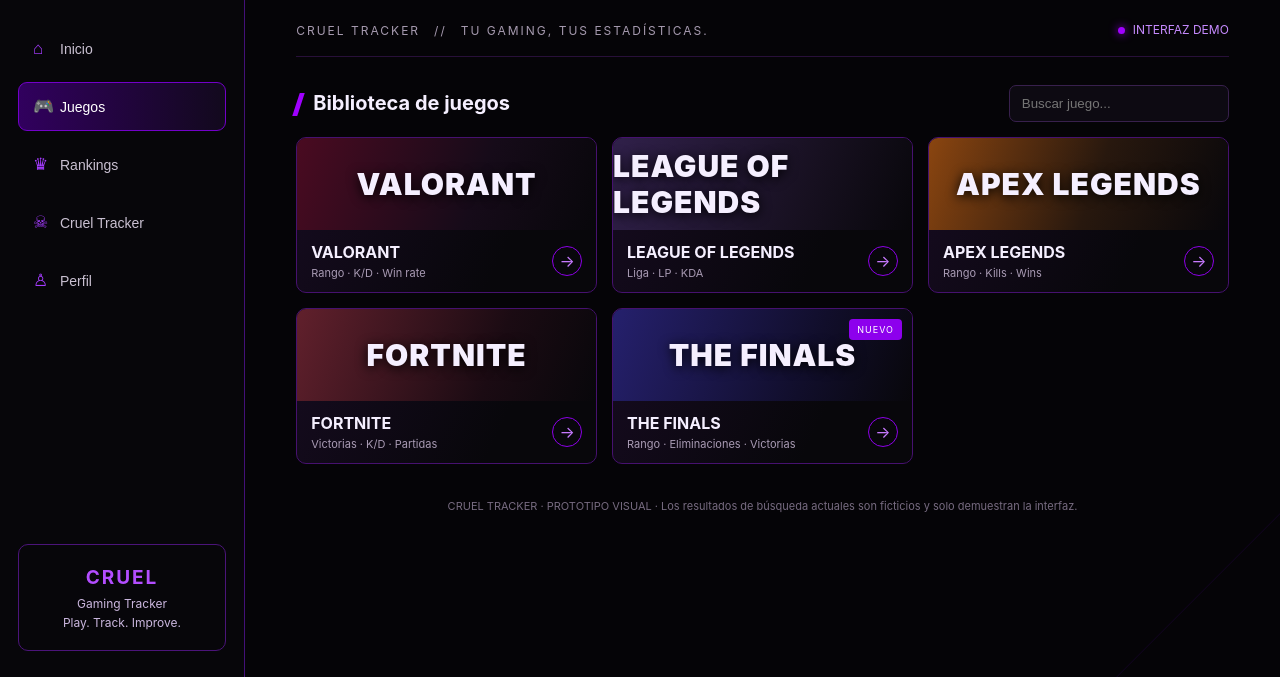
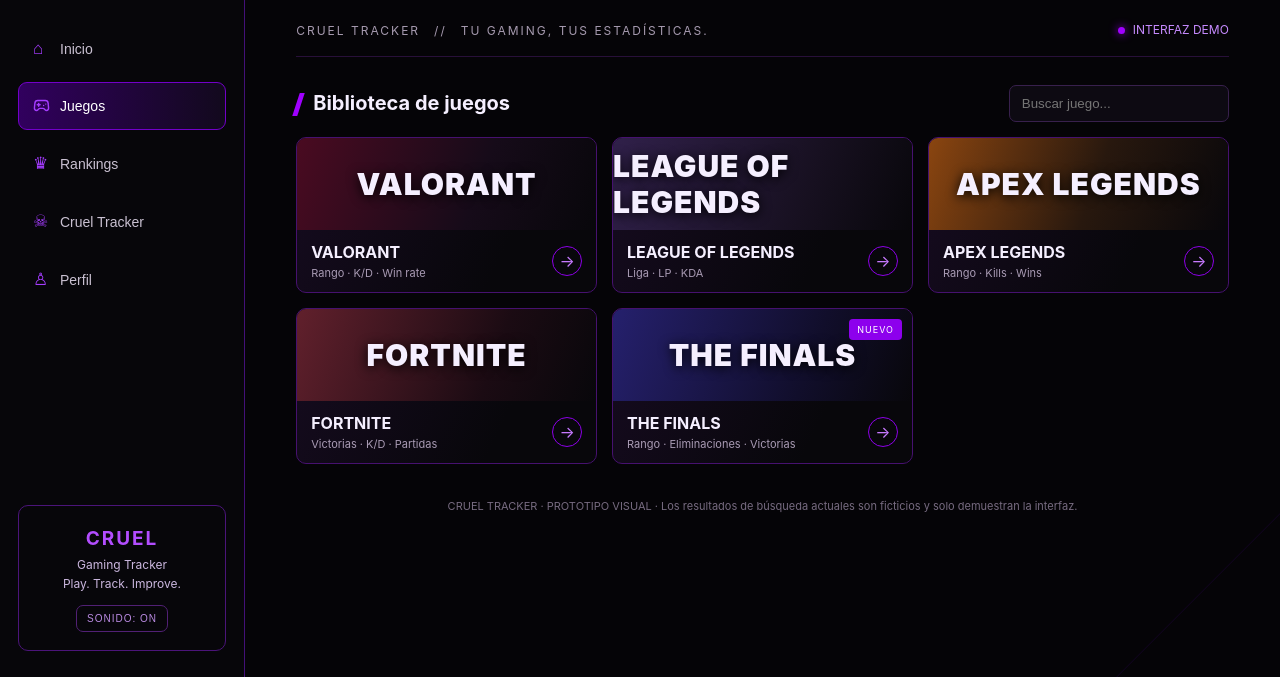
Before and after one commit to Fauw123/CRU3L-TRACKER, a plain HTML site: page index.html in a window 1280 px wide. Both pictures are taken after a click on the button "EXPLORAR JUEGOS →". Shown: the part 123-800 px from the top of the page. Drawn offline with Linux system fonts and the light colour scheme.

Commit message:
Update index.html

```diff
--- a/index.html
+++ b/index.html
@@ -155,6 +155,16 @@ footer{color:#776b80;font-size:11px;margin-top:35px;text-align:center}
 #fbTable td:nth-child(2){width:100%}
 #fbTable th.c,#fbTable td.c{text-align:center;min-width:110px}
 .lg img{height:32px}
+html{scroll-behavior:smooth}
+.navicon svg{width:1em;height:1em;vertical-align:-3px;fill:none;stroke:currentColor;stroke-width:2;stroke-linecap:round;stroke-linejoin:round}
+nav button,.back,.primary,.hero button,.filter-toggle,.tracker-tab,.fb-pager button,.profile-game-current,.profile-game-option,.player-result{transition:transform .22s cubic-bezier(.2,.8,.2,1),background .22s,border-color .22s,box-shadow .22s,color .22s}
+nav button:hover{transform:translateX(5px);box-shadow:0 6px 20px #7200aa40}
+.back:hover,.primary:hover,.hero button:hover,.filter-toggle:hover,.tracker-tab:hover,.fb-pager button:hover:not(:disabled){transform:translateY(-2px) scale(1.03);box-shadow:0 8px 22px #7200aa45}
+nav button:active,.back:active,.primary:active,.hero button:active,.filter-toggle:active{transform:scale(.97)}
+.page.active{animation:pageIn .4s ease}
+@keyframes pageIn{from{opacity:0;transform:translateY(10px)}to{opacity:1;transform:none}}
+.sfx{margin-top:12px;background:transparent;border:1px solid #512075;color:#b98ae1;border-radius:7px;padding:7px 10px;font-size:10px;letter-spacing:1px;cursor:pointer}
+@media(prefers-reduced-motion:reduce){*{transition:none!important;animation:none!important;scroll-behavior:auto!important}}
 </style>
 </head>
 <body>
@@ -163,12 +173,12 @@ footer{color:#776b80;font-size:11px;margin-top:35px;text-align:center}
   <div class="brand"><img src="logo-cruel.png" alt="Logo CRUEL"><div><strong>CRUEL</strong><small>TRACKER</small></div></div>
   <nav>
     <button class="active" data-page="home"><span class="navicon">⌂</span>Inicio</button>
-    <button data-page="games"><span class="navicon">🎮</span>Juegos</button>
+    <button data-page="games"><span class="navicon"><svg viewBox="0 0 24 24"><line x1="6" x2="10" y1="11" y2="11"/><line x1="8" x2="8" y1="9" y2="13"/><line x1="15" x2="15.01" y1="12" y2="12"/><line x1="18" x2="18.01" y1="10" y2="10"/><path d="M17.32 5H6.68a4 4 0 0 0-3.98 3.59C2.6 9.42 2 14.46 2 16a3 3 0 0 0 3 3c1 0 1.5-.5 2-1l1.41-1.41A2 2 0 0 1 9.83 16h4.34a2 2 0 0 1 1.41.59L17 18c.5.5 1 1 2 1a3 3 0 0 0 3-3c0-1.55-.6-6.58-.68-7.26A4 4 0 0 0 17.32 5z"/></svg></span>Juegos</button>
     <button data-page="rankings"><span class="navicon">♛</span>Rankings</button>
     <button data-page="cruel"><span class="navicon">☠</span>Cruel Tracker</button>
     <button data-page="profile"><span class="navicon">♙</span>Perfil</button>
   </nav>
-  <div class="side-note"><b>CRUEL</b><br>Gaming Tracker<br>Play. Track. Improve.</div>
+  <div class="side-note"><b>CRUEL</b><br>Gaming Tracker<br>Play. Track. Improve.<br><button class="sfx" id="sfxBtn" type="button" onclick="sfxToggle()">SONIDO: ON</button></div>
 </aside>
 <main>
   <div class="topbar"><span>CRUEL TRACKER　//　TU GAMING, TUS ESTADÍSTICAS.</span><span class="online">INTERFAZ DEMO</span></div>
@@ -433,6 +443,47 @@ function fbDraw(){
   const dis=n=>n?'':' disabled';
   document.getElementById('fbPager').innerHTML=rows.length>size?`<button class="back" onclick="fbPage=0;fbDraw()"${dis(fbPage)}>« Primera</button><button class="back" onclick="fbPage--;fbDraw()"${dis(fbPage)}>←</button>Página ${fbPage+1} de ${pages}<button class="back" onclick="fbPage++;fbDraw()"${dis(fbPage<pages-1)}>→</button><button class="back" onclick="fbPage=${pages-1};fbDraw()"${dis(fbPage<pages-1)}>Última »</button>`:'';
 }
+/* Sonido suave de viento al pasar el mouse */
+let sfxOn=true,sfxCtx=null,sfxBuf=null,sfxLast=0;
+try{sfxOn=localStorage.getItem('sfx')!=='off'}catch(e){}
+const SFX_SEL='nav button,.game,.back,.primary,.hero button,.filter-toggle,.tracker-tab,.fb-pager button,.profile-game-current,.profile-game-option,.player-result';
+function sfxInit(){
+  if(sfxCtx)return;
+  const AC=window.AudioContext||window.webkitAudioContext;if(!AC)return;
+  sfxCtx=new AC();
+  const n=Math.floor(sfxCtx.sampleRate*0.5),b=sfxCtx.createBuffer(1,n,sfxCtx.sampleRate),d=b.getChannelData(0);
+  for(let i=0;i<n;i++)d[i]=Math.random()*2-1;
+  sfxBuf=b;
+}
+function sfxWind(){
+  if(!sfxOn||!sfxCtx||sfxCtx.state!=='running')return;
+  const t=sfxCtx.currentTime;if(t-sfxLast<0.15)return;sfxLast=t;
+  const src=sfxCtx.createBufferSource(),f=sfxCtx.createBiquadFilter(),g=sfxCtx.createGain();
+  src.buffer=sfxBuf;f.type='lowpass';f.Q.value=0.4;
+  f.frequency.setValueAtTime(300,t);f.frequency.linearRampToValueAtTime(800,t+0.2);f.frequency.linearRampToValueAtTime(450,t+0.42);
+  g.gain.setValueAtTime(0.0001,t);g.gain.linearRampToValueAtTime(0.03,t+0.14);g.gain.linearRampToValueAtTime(0.0001,t+0.42);
+  src.connect(f);f.connect(g);g.connect(sfxCtx.destination);src.start(t);src.stop(t+0.45);
+}
+function sfxPop(){
+  if(!sfxOn||!sfxCtx||sfxCtx.state!=='running')return;
+  const t=sfxCtx.currentTime,o=sfxCtx.createOscillator(),g=sfxCtx.createGain();
+  o.type='sine';o.frequency.setValueAtTime(420,t);o.frequency.exponentialRampToValueAtTime(150,t+0.09);
+  g.gain.setValueAtTime(0.0001,t);g.gain.linearRampToValueAtTime(0.1,t+0.008);g.gain.exponentialRampToValueAtTime(0.0001,t+0.12);
+  o.connect(g);g.connect(sfxCtx.destination);o.start(t);o.stop(t+0.14);
+}
+function sfxLabel(){document.getElementById('sfxBtn').textContent='SONIDO: '+(sfxOn?'ON':'OFF')}
+function sfxToggle(){
+  sfxOn=!sfxOn;try{localStorage.setItem('sfx',sfxOn?'on':'off')}catch(e){}
+  sfxLabel();sfxInit();if(sfxCtx&&sfxCtx.state==='suspended')sfxCtx.resume();if(sfxOn&&sfxCtx.state==='running')sfxPop();
+}
+const CLICK_SEL='button,a,select,.game,.player-result,.profile-game-current,.profile-game-option,.filter-option';
+document.addEventListener('pointerdown',e=>{
+  sfxInit();if(!sfxCtx)return;
+  const hit=e.target.closest&&e.target.closest(CLICK_SEL);
+  if(sfxCtx.state==='suspended')sfxCtx.resume().then(()=>{if(hit)sfxPop()});else if(hit)sfxPop();
+});
+document.addEventListener('mouseover',e=>{const el=e.target.closest&&e.target.closest(SFX_SEL);if(el&&!el.contains(e.relatedTarget))sfxWind()});
+sfxLabel();
 render();
 </script>
 </body></html>
```
